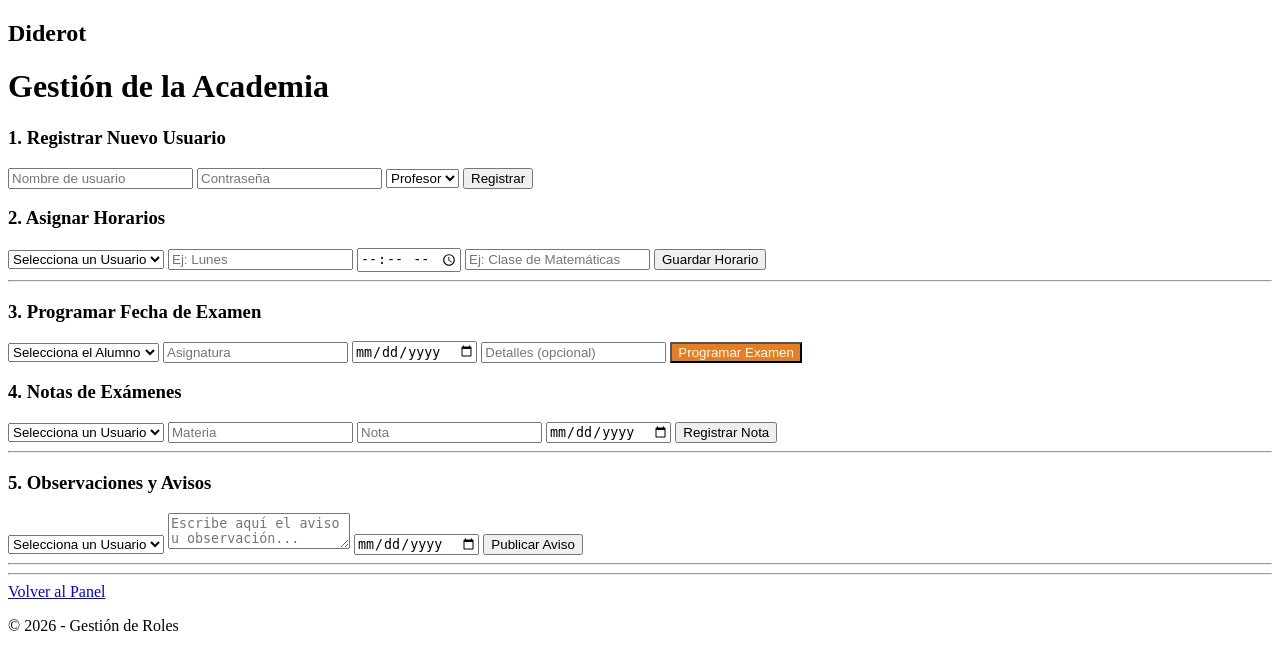
After one commit to desireekonectia-coder/academia_practicas, a Flask app: page /admin/gestionar in a window 1280 px wide. The commit adds this page. Shown: the top 670 px of the page. Run offline with Flask 3, Linux system fonts and the light colour scheme; the visitor is signed in with stand-in values (Sample User, id 1); data that the repository does not hold is empty; some libraries are stand-ins or nearby versions.

Commit message:
Añadido el logo y nuevas funciones del administrador

```diff
--- a/app.py
+++ b/app.py
@@ -79,6 +79,124 @@ def panel_admin():
         return "Acceso denegado: No eres administrador", 403
     return render_template("admin_dashboard.html", nombre=session['usuario'])
 
+@app.route("/admin/gestionar", methods=["GET", "POST"])
+@login_requerido
+def gestionar_usuarios():
+    if session.get('rol') != 'admin':
+        return "Acceso denegado", 403
+
+    conn = conectar_bd()
+    cur = conn.cursor()
+
+    if request.method == "POST":
+        # Recoger datos del formulario
+        nombre = request.form['nombre']
+        password = generate_password_hash(request.form['password'])
+        rol = request.form['rol'] # 'profesor' o 'alumno'
+
+        cur.execute("INSERT INTO usuarios (nombre, password_hash, rol) VALUES (%s, %s, %s)",
+                    (nombre, password, rol))
+        conn.commit()
+        cur.close()
+        conn.close()
+        return redirect(url_for('gestionar_usuarios'))
+
+# --- ESTA ES LA PARTE QUE TE FALTA ---
+    # Obtenemos todos los usuarios para llenar los selects del HTML
+    cur.execute("SELECT id, nombre FROM usuarios ORDER BY nombre ASC")
+    usuarios_db = cur.fetchall() # Esto devuelve una lista de tuplas [(1, 'Pepe'), (2, 'Maria')]
+
+    # Convertimos a una lista de diccionarios para que el HTML los entienda mejor
+    lista_usuarios = [{"id": u[0], "nombre": u[1]} for u in usuarios_db]
+
+    cur.close()
+    conn.close()
+
+    return render_template("gestionar.html", lista_usuarios=lista_usuarios)
+
+@app.route("/admin/insertar_nota", methods=["POST"])
+@login_requerido
+def insertar_nota():
+    # 'alumno_id' ahora vendrá de lo que elijas en el desplegable
+    alumno_id = request.form['alumno_id']
+    materia = request.form['materia']
+    nota = request.form['nota']
+    fecha = request.form['fecha']
+
+    conn = conectar_bd()
+    cur = conn.cursor()
+    try:
+        cur.execute("INSERT INTO notas (alumno_id, materia, nota, fecha_examen) VALUES (%s, %s, %s, %s)",
+                    (alumno_id, materia, nota, fecha))
+        conn.commit()
+    except Exception as e:
+        print(f"Error: {e}")
+        conn.rollback()
+    finally:
+        cur.close()
+        conn.close()
+
+    # Redirigir de vuelta para seguir trabajando
+    return redirect(url_for('gestionar_usuarios'))
+
+@app.route("/admin/insertar_examen", methods=["POST"])
+@login_requerido
+def insertar_examen():
+    if session.get('rol') != 'admin':
+        return "No autorizado", 403
+
+    alumno_id = request.form['alumno_id']
+    materia = request.form['materia']
+    fecha = request.form['fecha']
+    descripcion = request.form.get('descripcion', '')
+
+    conn = conectar_bd()
+    cur = conn.cursor()
+    try:
+        cur.execute("""
+            INSERT INTO examenes (alumno_id, materia, fecha_examen, descripcion)
+            VALUES (%s, %s, %s, %s)
+        """, (alumno_id, materia, fecha, descripcion))
+        conn.commit()
+    except Exception as e:
+        print(f"Error: {e}")
+        conn.rollback()
+    finally:
+        cur.close()
+        conn.close()
+
+    return redirect(url_for('gestionar_usuarios'))
+
+@app.route("/admin/insertar_observacion", methods=["POST"])
+@login_requerido
+def insertar_observacion():
+    if session.get('rol') != 'admin':
+        return "No autorizado", 403
+
+    # Recogemos los datos del formulario
+    alumno_id = request.form['alumno_id']
+    texto = request.form['texto']
+    fecha = request.form['fecha']
+
+    conn = conectar_bd()
+    cur = conn.cursor()
+    try:
+        # Ajusta los nombres de las columnas según tu tabla 'observaciones'
+        cur.execute("""
+            INSERT INTO observaciones (alumno_id, texto, fecha)
+            VALUES (%s, %s, %s)
+        """, (alumno_id, texto, fecha))
+        conn.commit()
+    except Exception as e:
+        print(f"Error al insertar observación: {e}")
+        conn.rollback()
+    finally:
+        cur.close()
+        conn.close()
+
+    # Redirigimos de vuelta a la gestión
+    return redirect(url_for('gestionar_usuarios'))
+
 @app.route("/profesor")
 @login_requerido
 def panel_profesor():
--- a/templates/admin_dashboard.html
+++ b/templates/admin_dashboard.html
@@ -5,7 +5,7 @@
     <h1>Panel de Administración</h1>
     <p>Bienvenida, Administradora {{ nombre }}</p>
     <ul>
-        <li>Gestionar Usuarios</li>
+        <li><a href="{{ url_for('gestionar_usuarios') }}">Gestionar Usuarios y Datos</a></li>
         <li>Configuración del Sistema</li>
     </ul>
     <a href="{{ url_for('logout') }}">Cerrar Sesión</a>
--- /dev/null
+++ b/templates/gestionar.html
@@ -0,0 +1,95 @@
+{% extends "base.html" %}
+
+{% block content %}
+<div class="container">
+    <h1>Gestión de la Academia</h1>
+
+    <h3>1. Registrar Nuevo Usuario</h3>
+    <form action="{{ url_for('gestionar_usuarios') }}" method="POST">
+        <input type="text" name="nombre" placeholder="Nombre de usuario" required>
+        <input type="password" name="password" placeholder="Contraseña" required>
+        <select name="rol">
+            <option value="profesor">Profesor</option>
+            <option value="alumno">Alumno</option>
+        </select>
+        <button type="submit">Registrar</button>
+    </form>
+
+  <div class="contenedor">
+    <section>
+        <h3>2. Asignar Horarios</h3>
+        <form action="/admin/insertar_horario" method="POST">
+            <select name="usuario_id" required>
+                <option value="" disabled selected>Selecciona un Usuario</option>
+                {% for usuario in lista_usuarios %}
+                    <option value="{{ usuario.id }}">{{ usuario.nombre }}</option>
+                {% endfor %}
+            </select>
+
+            <input type="text" name="dia" placeholder="Ej: Lunes" required>
+            <input type="time" name="hora_inicio" required>
+            <input type="text" name="actividad" placeholder="Ej: Clase de Matemáticas">
+            <button type="submit">Guardar Horario</button>
+        </form>
+    </section>
+
+    <hr>
+
+    <section>
+        <h3>3. Programar Fecha de Examen</h3>
+        <form action="/admin/insertar_examen" method="POST">
+            <select name="alumno_id" required>
+                <option value="" disabled selected>Selecciona el Alumno</option>
+                {% for usuario in lista_usuarios %}
+                    <option value="{{ usuario.id }}">{{ usuario.nombre }}</option>
+                {% endfor %}
+            </select>
+
+            <input type="text" name="materia" placeholder="Asignatura" required>
+            <input type="date" name="fecha" required>
+            <input type="text" name="descripcion" placeholder="Detalles (opcional)">
+            <button type="submit" style="background-color: #e67e22; color: white;">Programar Examen</button>
+        </form>
+    </section>
+</div>
+
+    <section>
+        <h3>4. Notas de Exámenes</h3>
+        <form action="/admin/insertar_nota" method="POST">
+             <select name="alumno_id" required>
+                <option value="" disabled selected>Selecciona un Usuario</option>
+                {% for usuario in lista_usuarios %}
+                    <option value="{{ usuario.id }}">{{ usuario.nombre }}</option>
+                {% endfor %}
+            </select>
+            <input type="text" name="materia" placeholder="Materia" required>
+            <input type="number" step="0.1" name="nota" placeholder="Nota" required>
+            <input type="date" name="fecha">
+            <button type="submit">Registrar Nota</button>
+        </form>
+    </section>
+
+    <hr>
+
+    <section>
+        <h3>5. Observaciones y Avisos</h3>
+        <form action="/admin/insertar_observacion" method="POST">
+             <select name="alumno_id" required>
+                <option value="" disabled selected>Selecciona un Usuario</option>
+                {% for usuario in lista_usuarios %}
+                    <option value="{{ usuario.id }}">{{ usuario.nombre }}</option>
+                {% endfor %}
+            </select>
+            <textarea name="texto" placeholder="Escribe aquí el aviso u observación..."></textarea>
+            <input type="date" name="fecha">
+            <button type="submit">Publicar Aviso</button>
+        </form>
+    </section>
+</div>
+
+<hr>
+
+    <hr>
+    <a href="{{ url_for('panel_admin') }}">Volver al Panel</a>
+</div>
+{% endblock %}
--- a/templates/login.html
+++ b/templates/login.html
@@ -4,7 +4,7 @@
 <div class="background"></div>
 
 <div class="container login-box">
-    <img src="{{ url_for('static', filename='images/logo.png') }}" alt="Logo" class="logo-main">
+    <img src="{{ url_for('static', filename='images/logo_diderot.jpg') }}" alt="Logo" class="logo-main">
 
     <h2>{% if mostrar_email %} Registro {% else %} Login {% endif %}</h2>
 
```
Also changed, not shown: static/images/Logo_Diderot.jpg (added).
